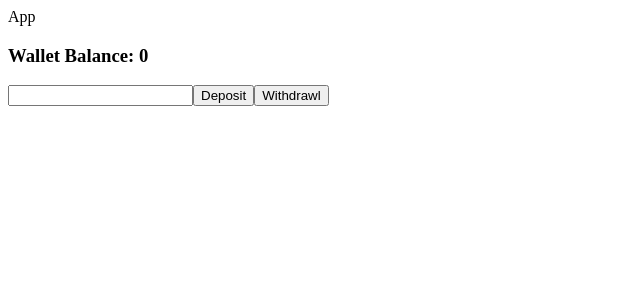
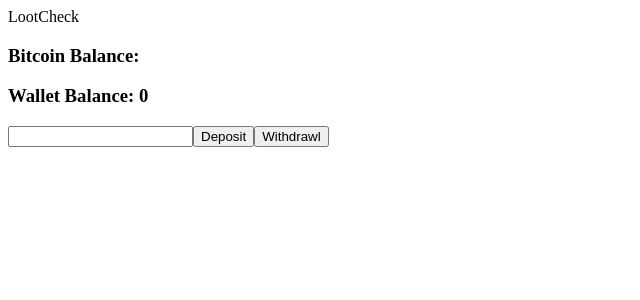
Before and after one commit to sumitjoshi97/loot-check, a React (Create React App) app: page / in a window 1280 px wide. Shown: the top 300 px of the page, without its empty margins (0-640 px from the left). Built offline with nearby package versions, Linux system fonts and the light colour scheme; no server answers; what sfcookies would draw is missing.

Commit message:
converted to functional component

```diff
--- a/src/components/App.jsx
+++ b/src/components/App.jsx
@@ -1,15 +1,15 @@
-import React, { Component } from 'react'
+import React from 'react'
 import Wallet from './Wallet'
+import Loot from './Loot'
 
-export class App extends Component {
-  render() {
-    return (
-      <div>
-        App
-        <Wallet/>
-      </div>
-    )
-  }
+const App = () => {
+  return (
+    <div>
+      LootCheck
+      <Loot />
+      <Wallet />
+    </div>
+  )
 }
 
 export default App
```
